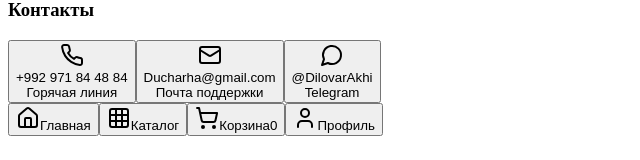
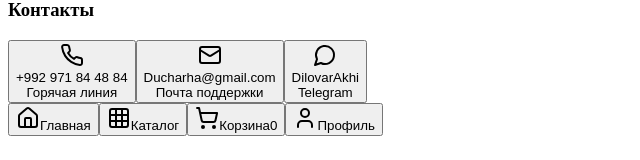
Before and after one commit to DUCHARHA/APP, a React (Vite) app in the folder client/: page /help in a window 1280 px wide. Shown: the part 533-693 px from the top of the page, without its empty margins (0-640 px from the left). Built offline with nearby package versions, Linux system fonts and the light colour scheme; no server answers; a web font is replaced by a local one.

Commit message:
Saved your changes before starting work
Replit-Commit-Author: Agent
Replit-Commit-Session-Id: d4d0c0e2-d0e4-4d43-9683-2db8e115c339
Replit-Commit-Checkpoint-Type: full_checkpoint

```diff
--- a/client/src/pages/help.tsx
+++ b/client/src/pages/help.tsx
@@ -141,7 +141,7 @@ export default function Help() {
             >
               <MessageCircle className="w-4 h-4 text-gray-400" />
               <div className="text-left">
-                <div className="font-medium text-gray-900 dark:text-gray-100">@DilovarAkhi</div>
+                <div className="font-medium text-gray-900 dark:text-gray-100">DilovarAkhi</div>
                 <div className="text-gray-500 dark:text-gray-400">Telegram</div>
               </div>
             </button>
```
